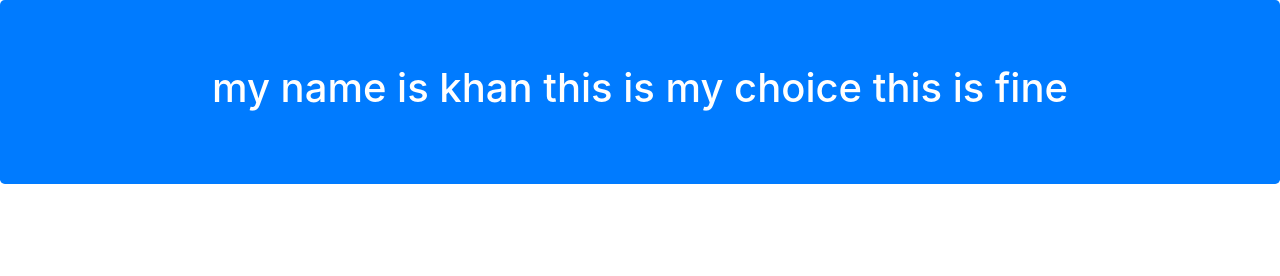
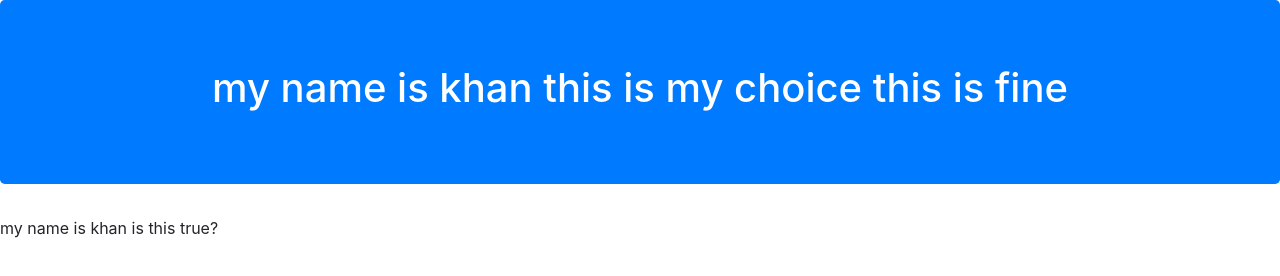
Before and after one commit to ambujverma/Social-media-web-page, a plain HTML site: page index.html in a window 1280 px wide. Drawn offline with Linux system fonts and the light colour scheme.

Commit message:
Update index.html

```diff
--- a/index.html
+++ b/index.html
@@ -19,6 +19,7 @@
         </div>
 
 
+        my name is khan is this true?
     </header>
 
  <script src="javascript/bootstrap.min.js "></script>
```
